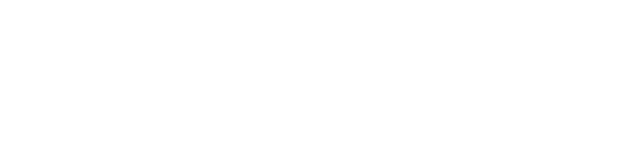
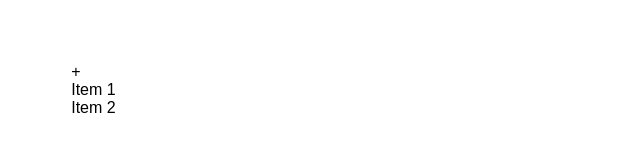
Before and after one commit to manuelquiero/toggle-expand-collapse, a plain HTML site: page index.html in a window 1280 px wide. Shown: the whole page, without its empty margins (0-640 px from the left). Drawn offline with Linux system fonts and the light colour scheme.

Commit message:
initial styling

```diff
--- a/index.html
+++ b/index.html
@@ -1,10 +1,18 @@
 <html>
     <head>
-        <title>Toggle Expand-Collapse</title>
+        <title>Toggle Expand-Collapse - Tutorial</title>
         <link rel="stylesheet" href="style.css">
     </head>
     <body>
-
+        <div class="wrapper">
+            <div class="item-main">
+                <div class="toggle-btn">&plus;</div>
+                <div class="item-content-wrapper">
+                    <div class="items">Item 1</div>
+                    <div class="items">Item 2</div>
+                </div>
+            </div>
+        </div>
     </body>
     <script src="index.js" defer></script>
 </html>
--- a/style.css
+++ b/style.css
@@ -0,0 +1,7 @@
+body{
+    font-family: Arial, Helvetica, sans-serif;
+    font-size: medium;
+}
+.wrapper{
+    margin: 5%;
+}
```
